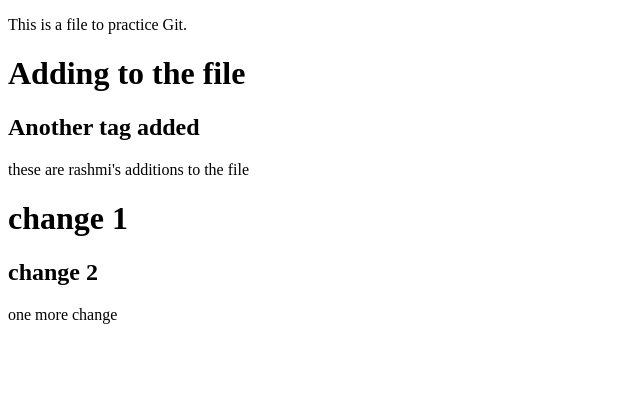
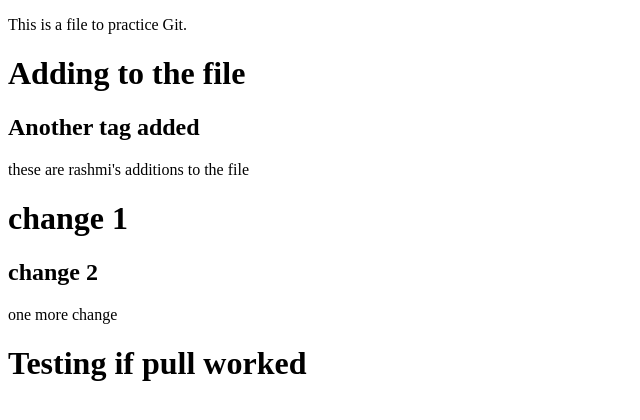
Before and after one commit to hsidhu8/Harmony, a plain HTML site: page index.html in a window 1280 px wide. Shown: the whole page, without its empty margins (0-640 px from the left). Drawn offline with Linux system fonts and the light colour scheme.

Commit message:
testing pull

```diff
--- a/index.html
+++ b/index.html
@@ -13,5 +13,6 @@
     <h1>change 1</h1>
     <h2>change 2</h2>
     <p>one more change </p>
+    <h1>Testing if pull worked</h1>
   </body>
 </html>
```
